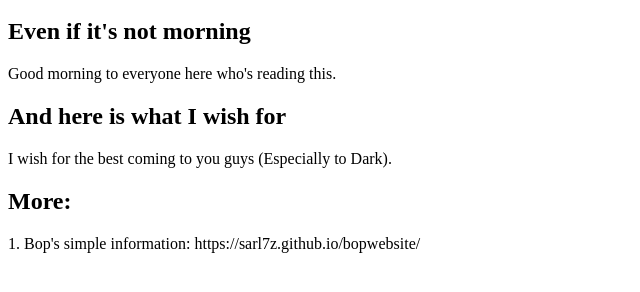
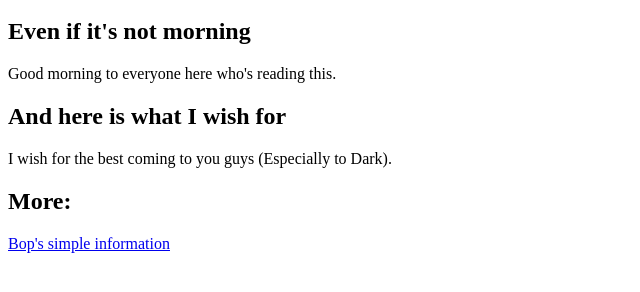
Before and after one commit to Sarl7z/GoodMorning, a plain HTML site: page index.html in a window 1280 px wide. Shown: the part 48-340 px from the top of the page, without its empty margins (0-640 px from the left). Drawn offline with Linux system fonts and the light colour scheme.

Commit message:
Update index.html

```diff
--- a/index.html
+++ b/index.html
@@ -13,7 +13,7 @@
         </p>
         <h2>More:</h2>
         <p>
-            1. Bop's simple information: https://sarl7z.github.io/bopwebsite/
+            <a href="https://sarl7z.github.io/bopwebsite/">Bop's simple information </a>
         </p>
     </body>
 </html>
```
